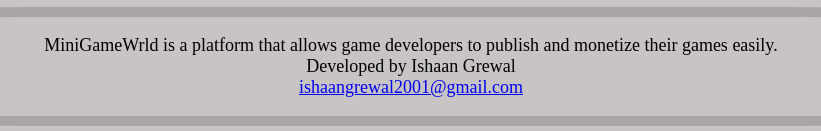
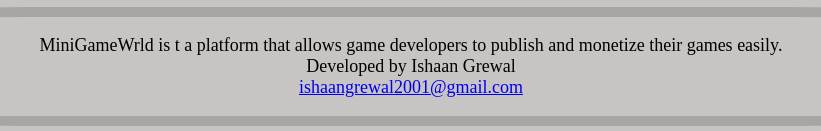
Before and after one commit to ishaangrewal/minigamewrld.com, a plain HTML site: page index.html in a window 1280 px wide. Shown: the part 723-854 px from the top of the page, 229-1050 px from the left. Drawn offline with Linux system fonts and the light colour scheme.

Commit message:
Update index.html

```diff
--- a/index.html
+++ b/index.html
@@ -82,7 +82,7 @@
 	<p>Hello?</p>
 </div>
  <footer>
- 	<p> MiniGameWrld is a platform that allows game developers to publish and monetize their games easily. <br> Developed by Ishaan Grewal <br><a href="mailto:ishaangrewal2001@gmail.com">ishaangrewal2001@gmail.com</a></p>
+ 	<p> MiniGameWrld is t a platform that allows game developers to publish and monetize their games easily. <br> Developed by Ishaan Grewal <br><a href="mailto:ishaangrewal2001@gmail.com">ishaangrewal2001@gmail.com</a></p>
  </footer>
 </body>
 </html>
```
